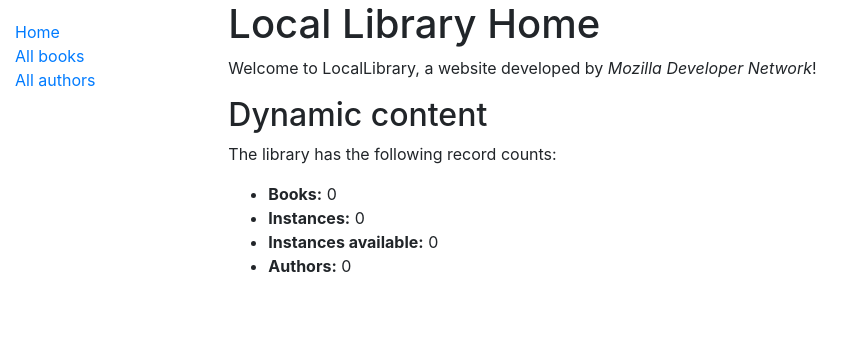
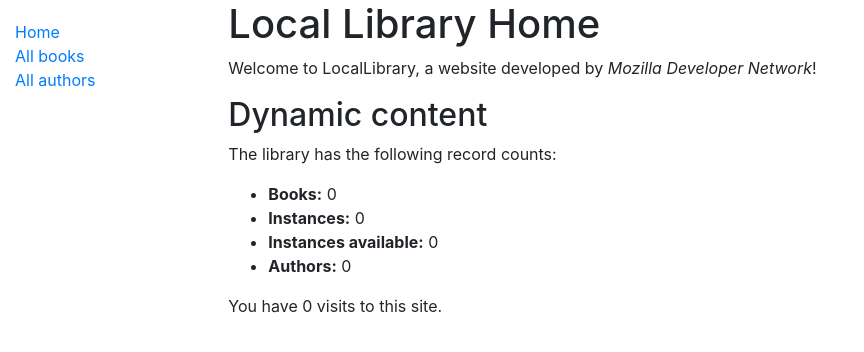
Before and after one commit to quanganhquanganh/mysite, a Django app: page /catalog/ in a window 1280 px wide. Shown: the top 352 px of the page, without its empty margins (0-864 px from the left). Run offline with Django 3.2, Linux system fonts and the light colour scheme; data that the repository does not hold is empty.

Commit message:
Django Tutorial Part 7: Sessions framework

```diff
--- a/locallibrary/catalog/templates/index.html
+++ b/locallibrary/catalog/templates/index.html
@@ -11,4 +11,7 @@
 <li><strong>Instances available:</strong> {{ num_instances_available }}</li>
 <li><strong>Authors:</strong> {{ num_authors }}</li>
 </ul>
+
+<p> You have {{ num_visits }} visit{{ num_visits|pluralize }} to this site.</p>
+
 {% endblock %}
--- a/locallibrary/catalog/views.py
+++ b/locallibrary/catalog/views.py
@@ -18,11 +18,15 @@
     num_instances_available = BookInstance.objects.filter(status__exact = 'a').count()
     num_authors = Author.objects.count()
 
+    num_visits = request.session.get('num_visits', 0)
+    request.session['num_visits'] = num_visits + 1
+
     context = {
         'num_books': num_books,
         'num_instances': num_instances,
         'num_instances_available': num_instances_available,
         'num_authors': num_authors,
+        'num_visits': num_visits,
     }
 
     return render(request, 'index.html', context=context)
```
